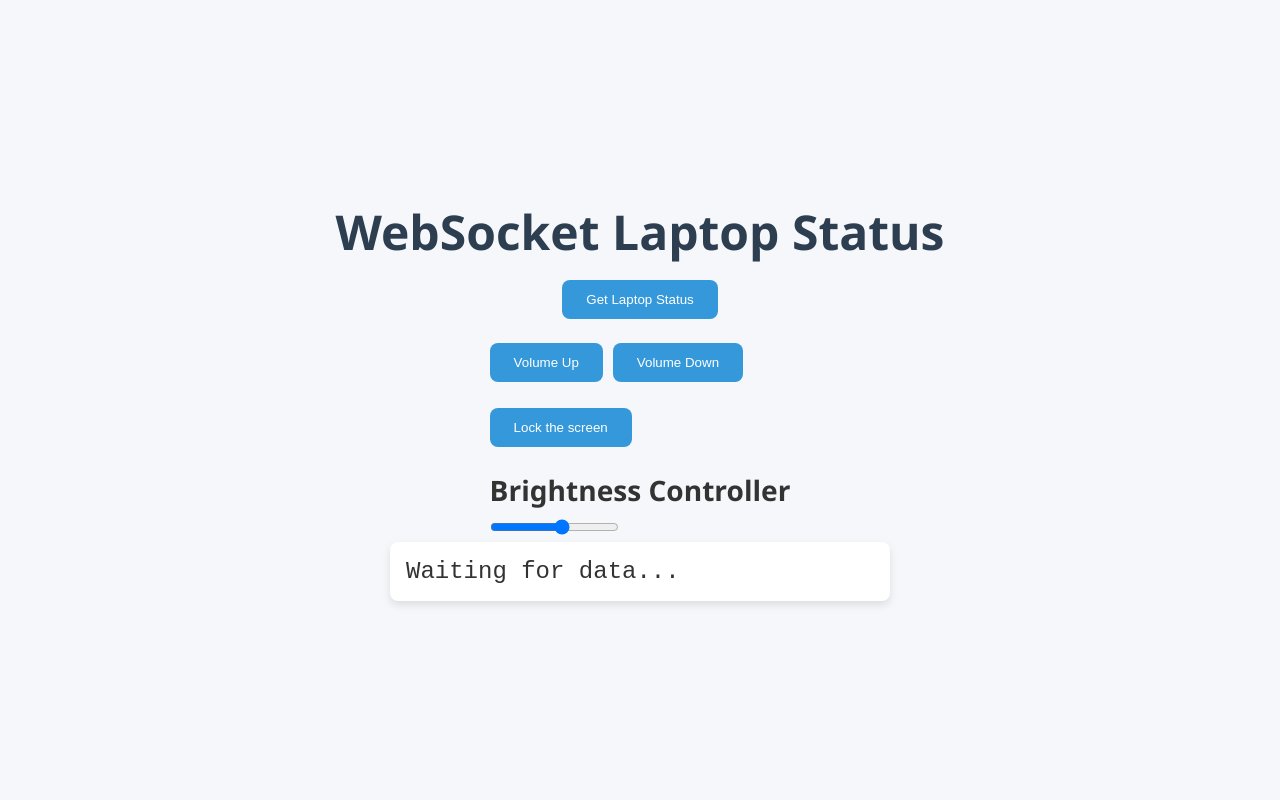
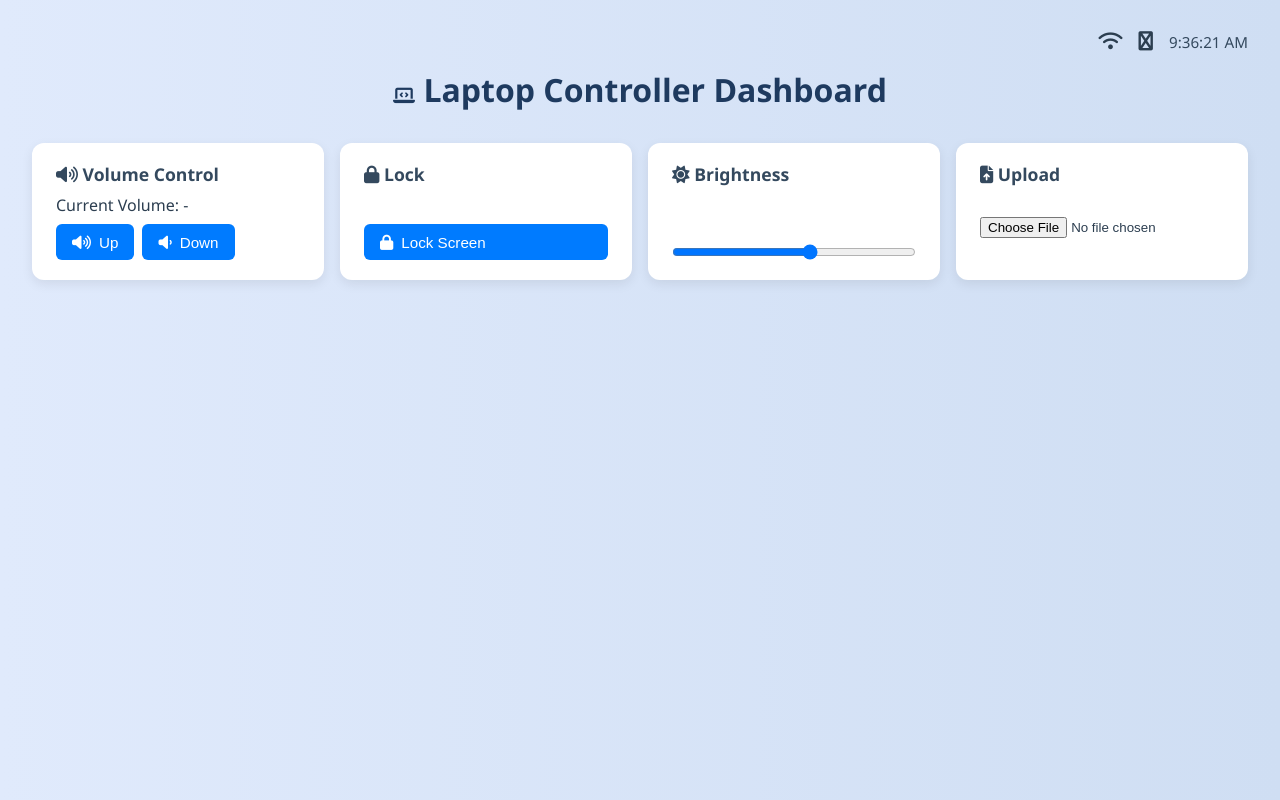
Before and after one commit to itz-me-nvs/system-websocket-server, a website: page index.html in a window 1280 px wide. Drawn offline with Linux system fonts and the light colour scheme.

Commit message:
fix: UI updates & file transfer changes

```diff
--- a/index.html
+++ b/index.html
@@ -1,189 +1,277 @@
-<!-- index.html -->
 <!DOCTYPE html>
 <html lang="en">
-
 <head>
-    <meta charset="UTF-8">
-    <meta name="viewport" content="width=device-width, initial-scale=1.0">
-    <title>WebSocket Test</title>
+  <meta charset="UTF-8" />
+  <meta name="viewport" content="width=device-width, initial-scale=1.0"/>
+  <title>Laptop WebSocket Controller</title>
+  <link href="https://cdnjs.cloudflare.com/ajax/libs/font-awesome/6.5.0/css/all.min.css" rel="stylesheet"/>
   <style>
-        /* Reset some default browser styles */
     * {
+      box-sizing: border-box;
       margin: 0;
       padding: 0;
-            box-sizing: border-box;
     }
 
     body {
-            min-height: 100vh;
-            display: flex;
-            flex-direction: column;
-            align-items: center;
-            justify-content: center;
+      font-family: 'Segoe UI', sans-serif;
+      background: linear-gradient(to right, #e0eafc, #cfdef3);
       padding: 2rem;
-            background-color: #f5f7fa;
-            font-family: 'Segoe UI', Tahoma, Geneva, Verdana, sans-serif;
-            color: #333;
-            font-size: 1.5rem;
+      color: #2c3e50;
     }
 
     h1 {
+      text-align: center;
+      margin-bottom: 2rem;
+      color: #1e3a5f;
+    }
+
+    .status-bar {
+      display: flex;
+      justify-content: flex-end;
+      align-items: center;
+      gap: 1rem;
       margin-bottom: 1rem;
+      font-size: 0.95rem;
+      color: #34495e;
+    }
+
+    .status-bar i {
+      font-size: 1.2rem;
       color: #2c3e50;
-            text-align: center;
+    }
+
+    .dashboard {
+      display: flex;
+      flex-wrap: wrap;
+      gap: 1rem;
+      justify-content: center;
+    }
+
+    .card {
+      background: #ffffff;
+      padding: 1.2rem 1.5rem;
+      border-radius: 12px;
+      box-shadow: 0 4px 12px rgba(0, 0, 0, 0.08);
+      flex: 1 1 280px;
+      max-width: 300px;
+      display: flex;
+      flex-direction: column;
+      justify-content: space-between;
+    }
+
+    h3 {
+      margin-bottom: 0.5rem;
+      font-size: 1.1rem;
+      color: #34495e;
     }
 
     button {
-            background-color: #3498db;
+      background-color: #007bff;
       color: white;
-            padding: 0.75rem 1.5rem;
+      padding: 0.6rem 1rem;
       border: none;
-            border-radius: 8px;
+      border-radius: 6px;
       cursor: pointer;
-            transition: background-color 0.3s ease;
-            margin-bottom: 1.5rem;
+      font-size: 0.95rem;
+      transition: background 0.3s;
+      display: flex;
+      align-items: center;
+      gap: 8px;
     }
 
     button:hover {
-            background-color: #2980b9;
+      background-color: #0056b3;
     }
 
-        #output {
-            width: 100%;
-            max-width: 500px;
-            background-color: #ffffff;
-            padding: 1rem;
-            border-radius: 8px;
-            box-shadow: 0 4px 8px rgba(0, 0, 0, 0.1);
-            white-space: pre-wrap;
-            word-wrap: break-word;
-            overflow-wrap: break-word;
+    .button-group {
+      display: flex;
+      flex-wrap: wrap;
+      gap: 0.5rem;
+      margin-top: 0.5rem;
     }
 
-        @media (max-width: 600px) {
-            h1 {
-                font-size: 1.5rem;
+    input[type="range"],
+    input[type="file"] {
+      width: 100%;
+      margin-top: 0.5rem;
     }
 
-            button {
-                width: 100%;
+    .icon {
+      font-size: 1.1rem;
+    }
+
+    p#uploadMessage {
+      font-size: 0.9rem;
+      margin-top: 0.5rem;
+    }
+
+    @media (max-width: 768px) {
+      .dashboard {
+        flex-direction: column;
+        align-items: center;
+      }
+
+      .status-bar {
+        justify-content: center;
+        margin-bottom: 1.5rem;
       }
     }
   </style>
 </head>
+<body>
 
-<body>
-    <h1>WebSocket Laptop Status</h1>
-
-    <button onclick="sendStatusRequest()">Get Laptop Status</button>
-   <div>
-    <h3 id="currentVolume">
-
-    </h3>
-    <div style="display: flex;align-items: center;gap: 10px;">
-        <button onclick="volumeUpController(1)">Volume Up </button>
-        <button onclick="volumeUpController(2)">Volume Down</button>
+<!-- Status Bar -->
+<div class="status-bar">
+  <i class="fas fa-wifi"></i>
+  <i class="fas fa-bluetooth-b"></i>
+  <span id="currentTime"></span>
 </div>
 
-    <button onclick="lockScreen()">
-        Lock the screen
+<h1><i class="fas fa-laptop-code icon"></i> Laptop Controller Dashboard</h1>
+
+<div class="dashboard">
+
+  <!-- Volume Control Card -->
+  <div class="card">
+    <h3><i class="fas fa-volume-up icon"></i> Volume Control</h3>
+    <p id="currentVolume">Current Volume: -</p>
+    <div class="button-group">
+      <button onclick="requestHandler('VOLUME_UP', 1)">
+        <i class="fas fa-volume-up"></i> Up
       </button>
-
-    <h3>
-        Brightness Controller
-    </h3>
-
-    <input id="brightness" type="range" min="30" max="100" value="70" onchange="brightnessHandler(event)" />
+      <button onclick="requestHandler('VOLUME_UP', 2)">
+        <i class="fas fa-volume-down"></i> Down
+      </button>
+    </div>
   </div>
 
-    <pre id="output">Waiting for data...</pre>
+  <!-- Lock Screen Card -->
+  <div class="card">
+    <h3><i class="fas fa-lock icon"></i> Lock</h3>
+    <button onclick="requestHandler('LOCK_SCREEN')">
+      <i class="fas fa-lock"></i> Lock Screen
+    </button>
+  </div>
+
+  <!-- Brightness Control Card -->
+  <div class="card">
+    <h3><i class="fas fa-sun icon"></i> Brightness</h3>
+    <input id="brightness" type="range" min="30" max="100" value="70" onchange="requestHandler('BRIGHTNESS_CONTROL', event)" />
+  </div>
+
+  <!-- File Upload Card -->
+  <div class="card">
+    <h3><i class="fas fa-file-upload icon"></i> Upload</h3>
+    <input type="file" id="fileUpload" onchange="requestHandler('FILE_TRANSFER', event)" />
+    <p id="uploadMessage"></p>
+  </div>
+
+</div>
 
 <script>
   const ws = new WebSocket('ws://192.168.1.10:8080');
 
-        ws.onopen = () => {
-            console.log('Connected to WebSocket server');
+  ws.onopen = () => console.log('Connected to WebSocket server');
+  ws.onclose = () => console.log('Disconnected from WebSocket server');
+
+  ws.onmessage = (message) => {
+    try {
+      console.log("message", message, "results", message?.data);
+
+      if(message?.data == 'connected'){
+        return
+      }
+
+      const { type, payload } = JSON.parse(message?.data);
+      const currentVolume = document.getElementById('currentVolume');
+      const brightness = document.querySelector('#brightness');
+      const uploadMessage = document.querySelector('#uploadMessage');
+
+      switch (type) {
+        case "GET_STATUS":
+          brightness.value = (payload?.currentBrightness * 100) || 50;
+          break;
+        case "VOLUME_CONTROL":
+          currentVolume.textContent = `Current Volume: ${payload}%`;
+          break;
+        case "FILE_TRANSFER":
+          uploadMessage.textContent = payload;
+          break;
+      }
+    } catch (err) {
+      console.error('WebSocket message error:', err);
+    }
   };
 
 
-        ws.onmessage = (message) => {
-            try {
-                const { type, payload } = JSON.parse(message?.data);
+  function requestHandler(type, payload) {
+        if (ws.readyState === WebSocket.OPEN) {
+             switch (type) {
+        case "VOLUME_UP":
+                  ws.send(JSON.stringify({ type: payload === 1 ? "VOLUME_UP" : "VOLUME_DOWN" }));
 
-                const output = document.getElementById('output');
-                const currentVolume = document.getElementById('currentVolume');
-                const brightness = document.querySelector('#brightness');
+            break;
 
+        case "LOCK_SCREEN":
+            ws.send(JSON.stringify({ type: "LOCK_SCREEN" }));
 
-                console.log("payload", payload);
+            break;
 
+        case "BRIGHTNESS_CONTROL":
+            ws.send(JSON.stringify({ type: "BRIGHTNESS_CONTROL", payload: payload.target.value }));
 
-                switch (type) {
-                    case "GET_STATUS": {
-                        output.textContent =
-                            `🔋 Battery Level: ${payload?.batteryLevel}%\n🕒 System Time: ${new Date(payload?.systemTime?.current).toLocaleString()} \n Brightness: ${payload?.currentBrightness}`;
+            break;
 
-                            brightness.value = (payload?.currentBrightness * 100) || 50
+        case "FILE_TRANSFER":
+            {
+                  const file = payload.target.files[0];
+    const uploadMessage = document.getElementById('uploadMessage');
+    uploadMessage.textContent = "Uploading...";
+
+    if (!file || file.size > 5 * 1024 * 1024) {
+      alert("Select a file smaller than 5MB");
+      return;
     }
+
+    const reader = new FileReader();
+    reader.onload = (e) => {
+      const data = {
+        type: "FILE_TRANSFER",
+        payload: {
+          name: file.name,
+          type: file.type,
+          size: file.size,
+          content: e.target.result
+        }
+      };
+      ws.send(JSON.stringify(data));
+    };
+    reader.readAsDataURL(file);
+
             break;
-                    case 'VOLUME_CONTROL':
-                    currentVolume.textContent = `${payload}%`;
-                        break;
+            }
+
         default:
             break;
     }
+        }
+        else {
+            console.log('WebSocket is not open');
+        }
 
-            } catch (error) {
-                console.error('Invalid message format:', error);
-            }
-        };
-
-        ws.onclose = () => {
-            console.log('Disconnected from WebSocket server');
-        };
-
-        function sendStatusRequest() {
-            if (ws.readyState === WebSocket.OPEN) {
-                ws.send(JSON.stringify({ type: "GET_STATUS" }));
-            } else {
-                alert('WebSocket connection is not open.');
-            }
   }
 
 
-        function volumeUpController(volumeType) {
-            if (ws.readyState === WebSocket.OPEN) {
-                if (volumeType == 1) {
-                    ws.send(JSON.stringify({ type: "VOLUME_UP" }));
-                }
-                else {
-                    ws.send(JSON.stringify({ type: "VOLUME_DOWN" }));
-
-                }
-            } else {
-                alert('WebSocket connection is not open.');
-            }
+  // Update time every second
+  function updateTime() {
+    const timeEl = document.getElementById('currentTime');
+    const now = new Date();
+    timeEl.textContent = now.toLocaleTimeString();
   }
 
+  setInterval(updateTime, 1000);
+  updateTime();
+</script>
 
-        function lockScreen() {
-            if(ws.readyState === WebSocket.OPEN){
-                ws.send(JSON.stringify({type: "LOCK_SCREEN"}))
-            }
-            else {
-                alert('WebSocket connection is not open.');
-
-            }
-        }
-
-        function brightnessHandler(e) {
-            const value = event.target.value;
-            console.log("changes", value);
-
-            ws.send(JSON.stringify({type: "BRIGHTNESS_CONTROL", payload: value}))
-
-        }
-    </script>
 </body>
-
 </html>
--- a/package.json
+++ b/package.json
@@ -1,6 +1,7 @@
 {
   "dependencies": {
     "loudness": "^0.4.2",
+    "node-cron": "^3.0.3",
     "systeminformation": "^5.25.11",
     "ws": "^8.18.1"
   }
```
Also changed, not shown: server.js (+74 -40 lines), 5 other files. Lines whose indentation alone changed are shown as unchanged.
